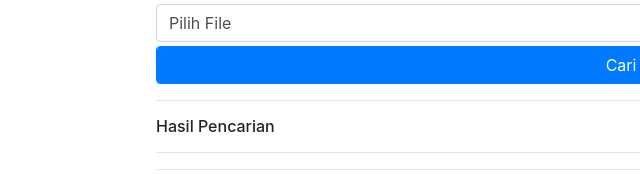
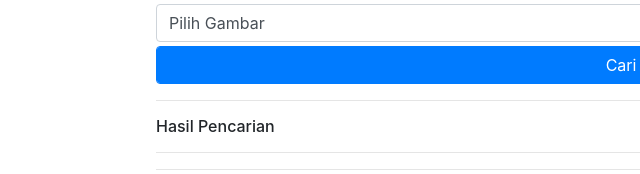
Before and after one commit to amirsayonara/what-anime-is-this, a plain HTML site: page wait.html in a window 1280 px wide. Shown: the part 289-463 px from the top of the page, 19-659 px from the left. Drawn offline with Linux system fonts and the light colour scheme.

Commit message:
mengubah bahasa

```diff
--- a/wait.html
+++ b/wait.html
@@ -38,7 +38,7 @@
             </div>
             <div class="custom-file mb-1">
                 <input type="file" class="custom-file-input" id="file" lang="id" accept="image/*">
-                <label class="custom-file-label" for="file" id="label-file">Pilih File</label>
+                <label class="custom-file-label" for="file" id="label-file">Pilih Gambar</label>
             </div>
             <input type="submit" class="form-control btn btn-primary" value="Cari">
         </form><hr><h6>Hasil Pencarian</h6><hr>
```
